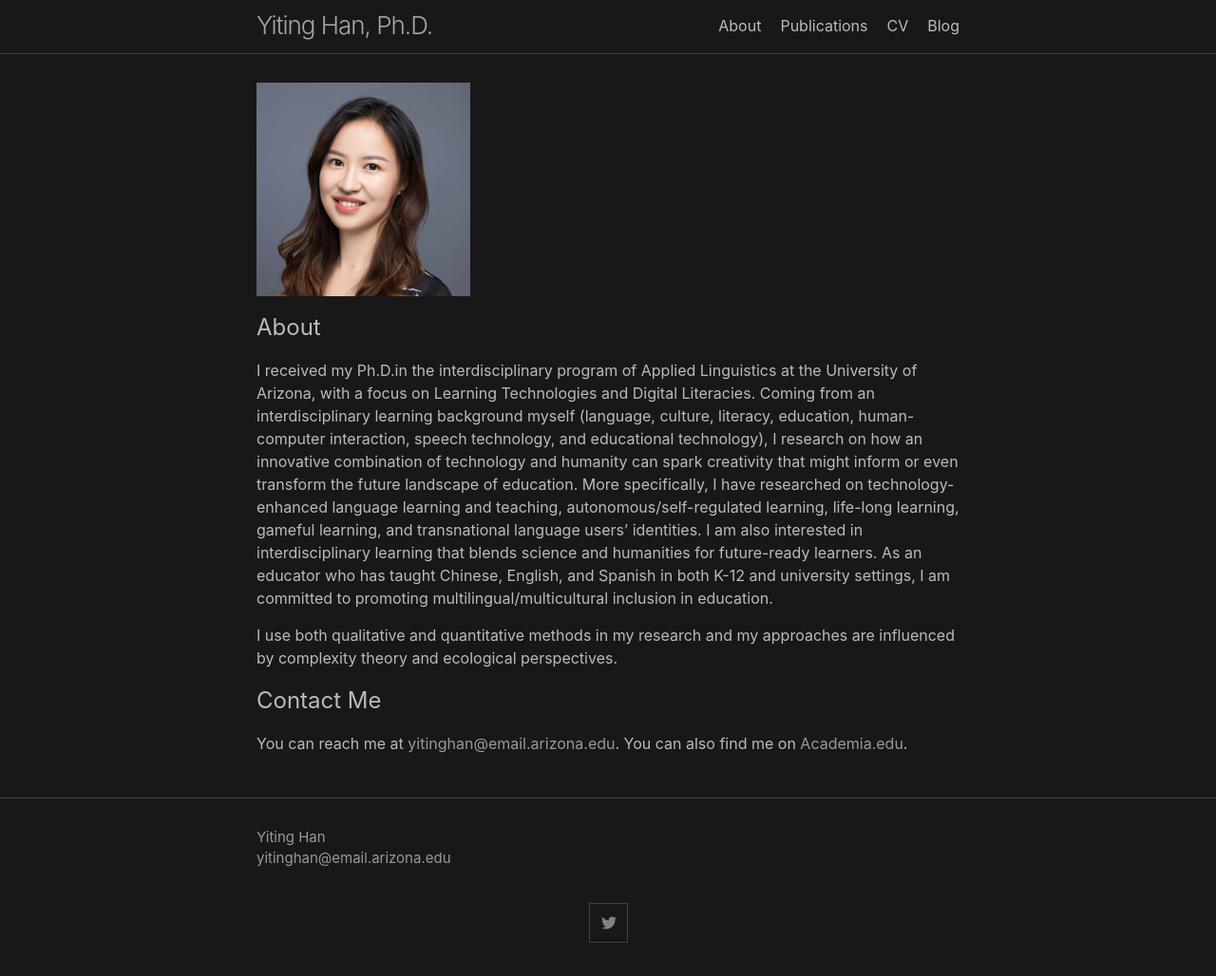
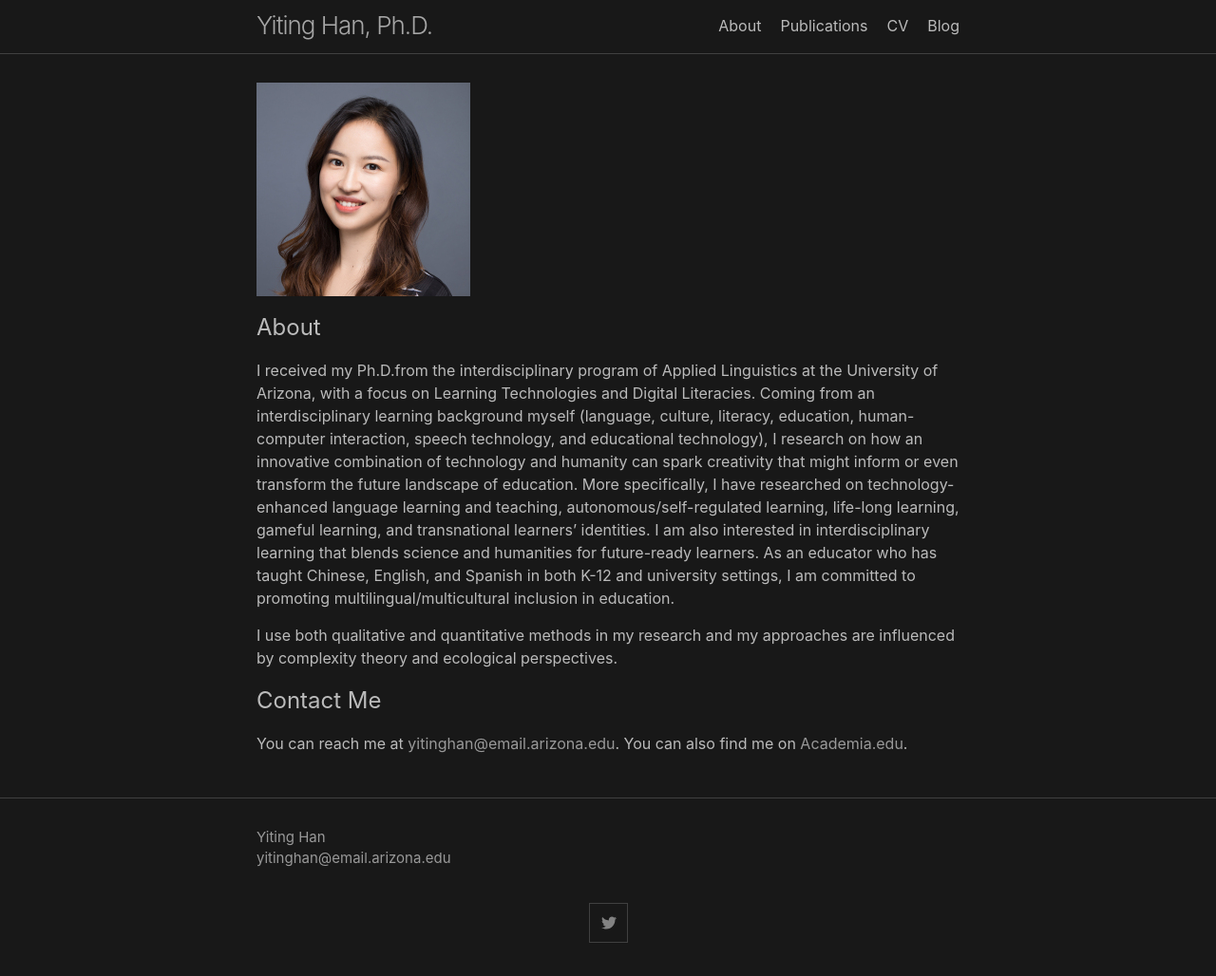
Before and after one commit to yitinghanphd/yitinghanphd.github.io, a Jekyll site: the page built from index.md, in a window 1280 px wide. Shown: the whole page at 95% size. Built offline with Jekyll 4.4.1, drawn with Linux system fonts in a browser that asks for light colours.

Commit message:
Update index.md
update

```diff
--- a/index.md
+++ b/index.md
@@ -11,7 +11,7 @@ title: About
 ![Yiting Han](readme1.jpg)
 ## About
 
-I received my Ph.D.in the interdisciplinary program of Applied Linguistics at the University of Arizona, with a focus on Learning Technologies and Digital Literacies. Coming from an interdisciplinary learning background myself (language, culture, literacy, education, human-computer interaction, speech technology, and educational technology), I research on how an innovative combination of technology and humanity can spark creativity that might inform or even transform the future landscape of education. More specifically, I have researched on technology-enhanced language learning and teaching, autonomous/self-regulated learning, life-long learning, gameful learning, and transnational language users’ identities. I am also interested in interdisciplinary learning that blends science and humanities for future-ready learners. As an educator who has taught Chinese, English, and Spanish in both K-12 and university settings, I am committed to promoting multilingual/multicultural inclusion in education.
+I received my Ph.D.from the interdisciplinary program of Applied Linguistics at the University of Arizona, with a focus on Learning Technologies and Digital Literacies. Coming from an interdisciplinary learning background myself (language, culture, literacy, education, human-computer interaction, speech technology, and educational technology), I research on how an innovative combination of technology and humanity can spark creativity that might inform or even transform the future landscape of education. More specifically, I have researched on technology-enhanced language learning and teaching, autonomous/self-regulated learning, life-long learning, gameful learning, and transnational learners’ identities. I am also interested in interdisciplinary learning that blends science and humanities for future-ready learners. As an educator who has taught Chinese, English, and Spanish in both K-12 and university settings, I am committed to promoting multilingual/multicultural inclusion in education.
 
 I use both qualitative and quantitative methods in my research and my approaches are influenced by complexity theory and ecological perspectives.
 
```
